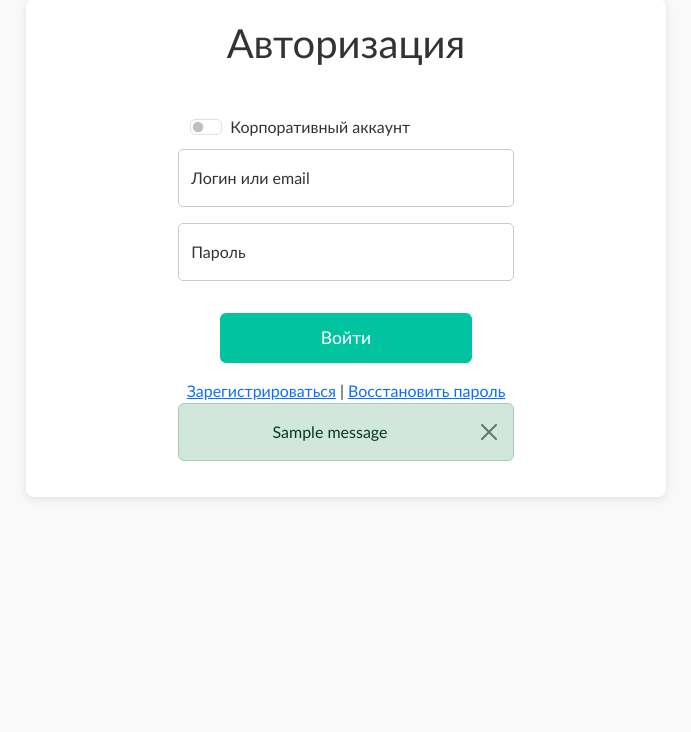
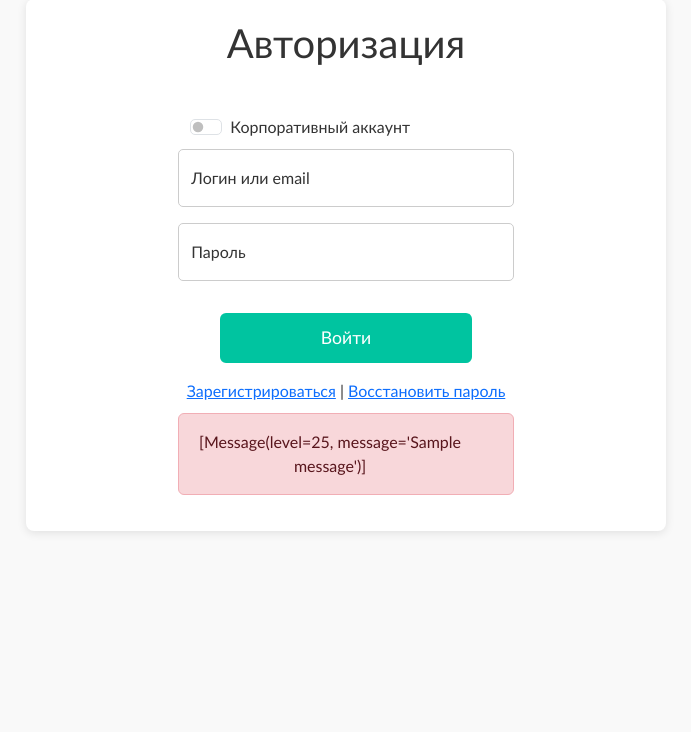
Before and after one commit to skyer12322/FinalProject, a Django app: page /login/ in a window 1280 px wide. Shown: the part 106-838 px from the top of the page, without its empty margins (294-985 px from the left). Run offline with Django 5.2, Linux system fonts and the light colour scheme; tables that the repository leaves empty hold one stand-in row (values such as "Sample post"); one stand-in notice (Sample message) is shown.

Commit message:
Error alert added

```diff
--- a/FinalProject/settings.py
+++ b/FinalProject/settings.py
@@ -157,7 +157,6 @@ AUTH_USER_MODEL = 'RecruitHelper.User'
 
 AUTHENTICATION_BACKENDS = [
     'RecruitHelper.backends.UserAuthBackend',  # Your custom backend
-    'django.contrib.auth.backends.ModelBackend',  # Default backend
 ]
 
 LOGIN_REDIRECT_URL = '/'  # Redirect to home after login
--- a/RecruitHelper/templates/auth/login.html
+++ b/RecruitHelper/templates/auth/login.html
@@ -53,13 +53,10 @@
                 </div>
             </form>
             {% if messages %}
-            <div class="alert-container">
-                {% for message in messages %}
-                <div class="alert alert-{{ message.tags }} alert-dismissible fade show" role="alert">
-                    {{ message }}
-                    <button type="button" class="btn-close" data-bs-dismiss="alert" aria-label="Close"></button>
+            <div class="alert-container" style="margin-top: 10px;">
+                <div class="alert alert-danger alert-dismissible fade show" role="alert">
+                    {{ messages }}
                 </div>
-                {% endfor %}
             </div>
             {% endif %}
         </div>
--- a/RecruitHelper/views.py
+++ b/RecruitHelper/views.py
@@ -56,12 +56,12 @@ def login_view(request):
 
         backend = 'RecruitHelper.backends.UserAuthBackend'
 
-        user = authenticate(request, email=email, password=password, backend=backend, check_company=is_company)
+        user = authenticate(request, email=email, password=password, check_company=is_company)
         if user is not None:
             login(request, user)
             return redirect("home")
         else:
-            return render(request, "auth/login.html", {"error": "Неверный email или пароль"})
+            return render(request, "auth/login.html", {"messages": "Неверный email или пароль"})
 
     return render(request, "auth/login.html")
 
```
Also changed, not shown: RecruitHelper/backends.py (+14 -11 lines).
